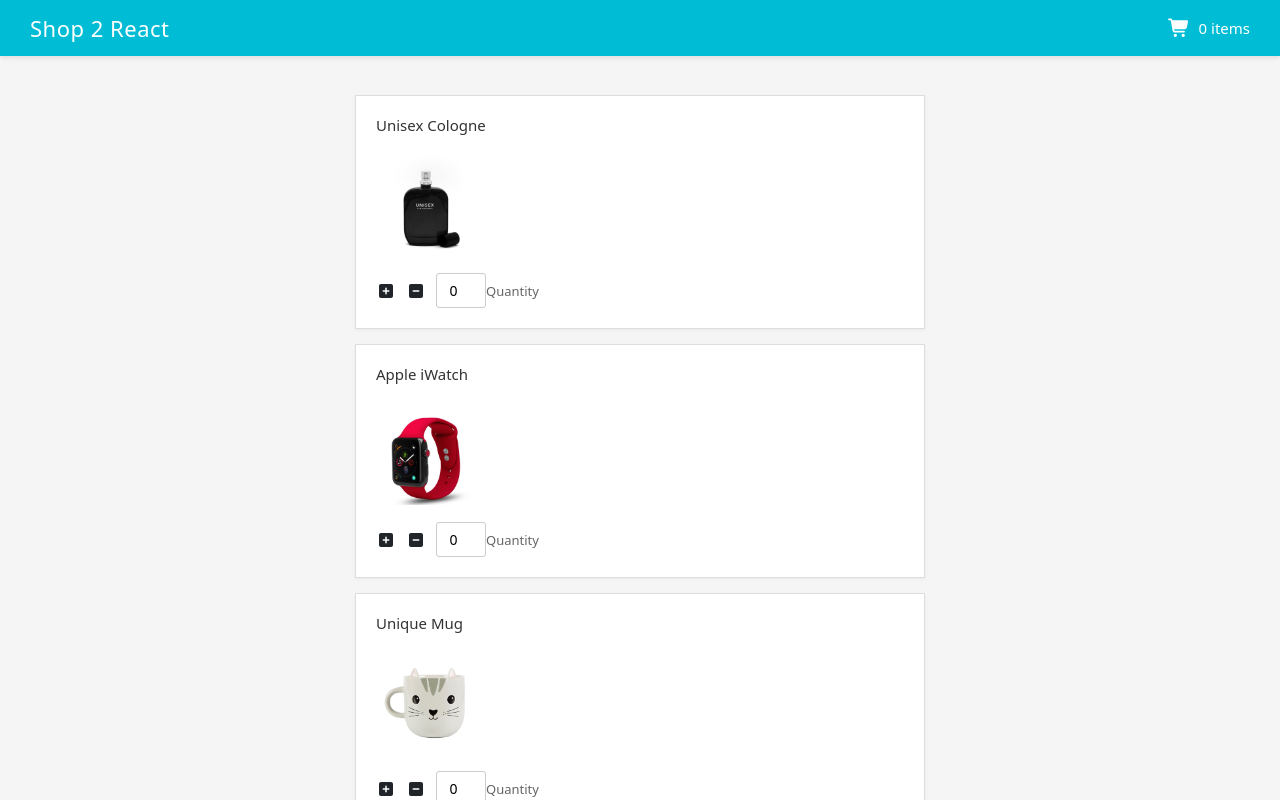
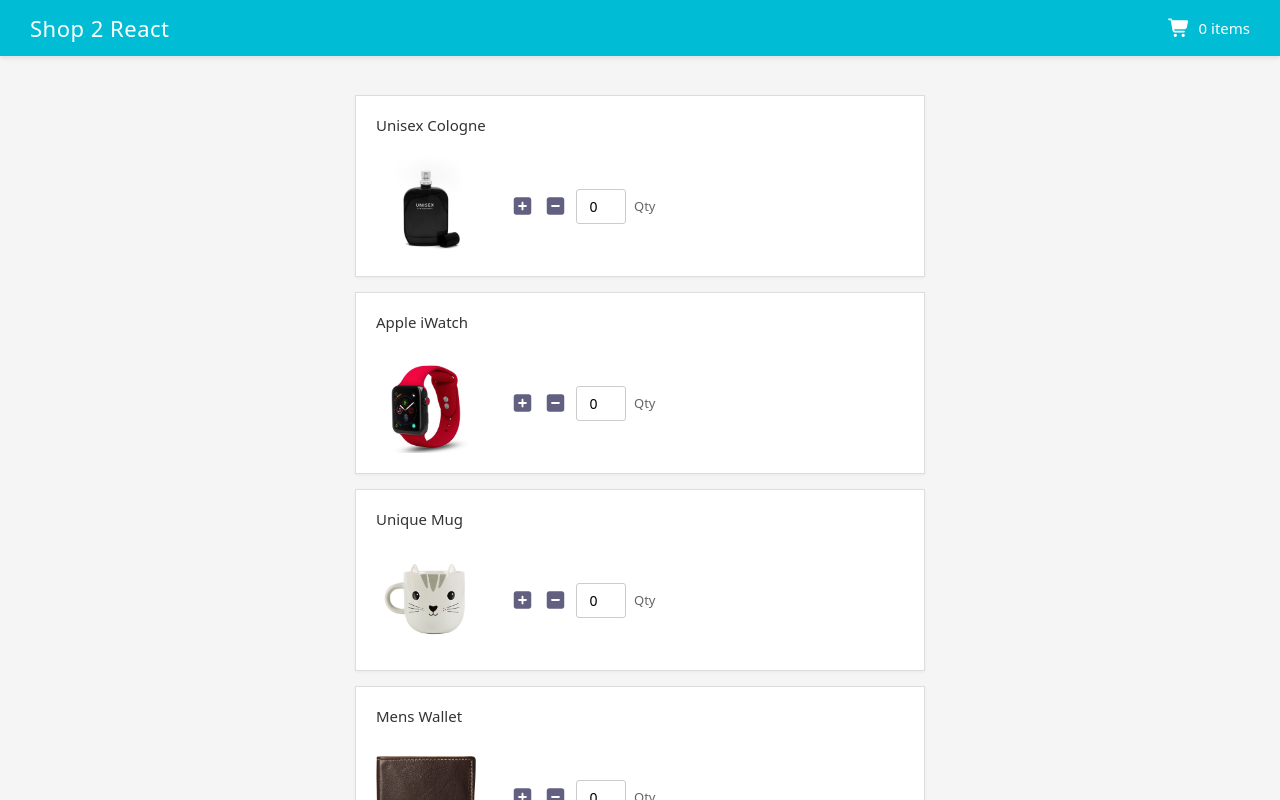
Before and after one commit to GeneralNel/m5-lab-assignment, a React (Create React App) app in the folder shopcart/: page / in a window 1280 px wide. Shown: the top 800 px of the page. Built offline with nearby package versions, Linux system fonts and the light colour scheme.

Commit message:
add page routing to home and cart

```diff
--- a/shopcart/src/App.css
+++ b/shopcart/src/App.css
@@ -35,12 +35,20 @@
   font-size: 15px;
 }
 
+.cart-info a {
+  display: flex;
+  align-items: center;
+  gap: 8px;
+}
+
 .cart-icon {
   font-size: 18px;
 }
 
 .icon {
   cursor: pointer;
+  font-size: 20px;
+  color: rgb(97, 96, 128);
 }
 
 .cart-info p {
@@ -79,19 +87,27 @@
   width: 100px;
   height: 100px;
   object-fit: contain;
-  align-self: flex-start;
   cursor: pointer;
 }
 
 /* Quantity display */
-.product-card > div {
+.product-card>div {
   display: flex;
   align-items: center;
   gap: 10px;
-  margin-top: 5px;
 }
 
 .product-card input[type="number"] {
+  width: 50px;
+  padding: 6px 8px;
+  border: 1px solid #ccc;
+  border-radius: 3px;
+  text-align: center;
+  font-size: 14px;
+  background-color: white;
+}
+
+.quantity-input {
   width: 50px;
   padding: 6px 8px;
   border: 1px solid #ccc;
--- a/shopcart/src/App.js
+++ b/shopcart/src/App.js
@@ -4,8 +4,7 @@
 import { useState } from "react";
 import productsData from "./products";
 import Navbar from "./navbar";
-import Cart from "./cart";
-import Home from "./home";
+import { BrowserRouter as Router } from "react-router-dom";
 
 function App() {
   const [products, setProducts] = useState(productsData);
@@ -26,11 +25,16 @@
     setProducts(updatedProducts);
   }
   return (
-    <div className="App">
-      <Navbar totalQuantity={totalQuantity} />
-      {/* <Cart cartItems={products.filter(product => product.quantity > 0)} /> */}
-      <Home products={products} setProducts={setProducts} updateQuantity={updateQuantity} />
-    </div>
+    <Router>
+      <div className="App">
+        <Navbar
+          totalQuantity={totalQuantity}
+          products={products}
+          setProducts={setProducts}
+          updateQuantity={updateQuantity}
+        />
+      </div>
+    </Router>
   );
 }
 
--- a/shopcart/src/displayProducts.js
+++ b/shopcart/src/displayProducts.js
@@ -1,5 +1,5 @@
 import React, { useState } from 'react';
-import { Modal } from 'react-bootstrap';
+import { Modal, Row, Col } from 'react-bootstrap';
 import { faPlusSquare, faMinusSquare } from '@fortawesome/free-solid-svg-icons';
 import { FontAwesomeIcon } from "@fortawesome/react-fontawesome";
 
@@ -17,20 +17,22 @@
             {products.map((product) => (
                 <div key={product.id} className="product-card">
                     <h3>{product.desc}</h3>
+                    <Row className="align-items-center">
+                        <Col xs="auto">
                             <img
                                 src={product.image}
                                 alt={product.name}
                                 className="product-image"
                                 onClick={() => handleShow(product)}
                             />
-                    <div>
+                        </Col>
+                        <Col xs="auto" className="d-flex align-items-center gap-2">
                             <FontAwesomeIcon icon={faPlusSquare} className="icon" onClick={() => updateQuantity(product.id, 1)} />
                             <FontAwesomeIcon icon={faMinusSquare} className="icon" onClick={() => updateQuantity(product.id, -1)} />
-                        <div className="quantity-display">
-                            <input type="number" value={product.quantity} readOnly />
-                            <span>Quantity</span>
-                        </div>
-                    </div>
+                            <input type="number" value={product.quantity} readOnly className="quantity-input" />
+                            <span>Qty</span>
+                        </Col>
+                    </Row>
                 </div>
             ))}
             <Modal show={show} onHide={handleClose}>
--- a/shopcart/src/navbar.js
+++ b/shopcart/src/navbar.js
@@ -1,14 +1,34 @@
 import { faShoppingCart } from "@fortawesome/free-solid-svg-icons";
 import { FontAwesomeIcon } from "@fortawesome/react-fontawesome";
+import { Link, Routes, Route } from "react-router-dom";
+import Home from "./home";
+import Cart from "./cart";
 
-function Navbar({ totalQuantity }) {
+function Navbar({ totalQuantity, products, setProducts, updateQuantity }) {
     return (
-        <div className="app-header">
-            <h1>Shop 2 React</h1>
-            <div className="cart-info">
-                <FontAwesomeIcon icon={faShoppingCart} className="cart-icon" />
-                <p>{totalQuantity} items</p>
+        <div>
+            <div className="app-header">
+                <Link to="/" style={{ textDecoration: "none", color: "inherit" }}>
+                    <h1>Shop 2 React</h1>
+                </Link>
+                <div className="cart-info">
+                    <Link to="/cart" style={{ textDecoration: "none", color: "inherit" }}>
+                        <FontAwesomeIcon icon={faShoppingCart} className="cart-icon" />
+                        <p>{totalQuantity} items</p>
+                    </Link>
+                </div>
             </div>
+
+            <Routes>
+                <Route
+                    path="/"
+                    element={<Home products={products} setProducts={setProducts} updateQuantity={updateQuantity} />}
+                />
+                <Route
+                    path="/cart"
+                    element={<Cart cartItems={products.filter(product => product.quantity > 0)} />}
+                />
+            </Routes>
         </div>
     );
 }
```
Lines whose indentation alone changed are shown as unchanged.
